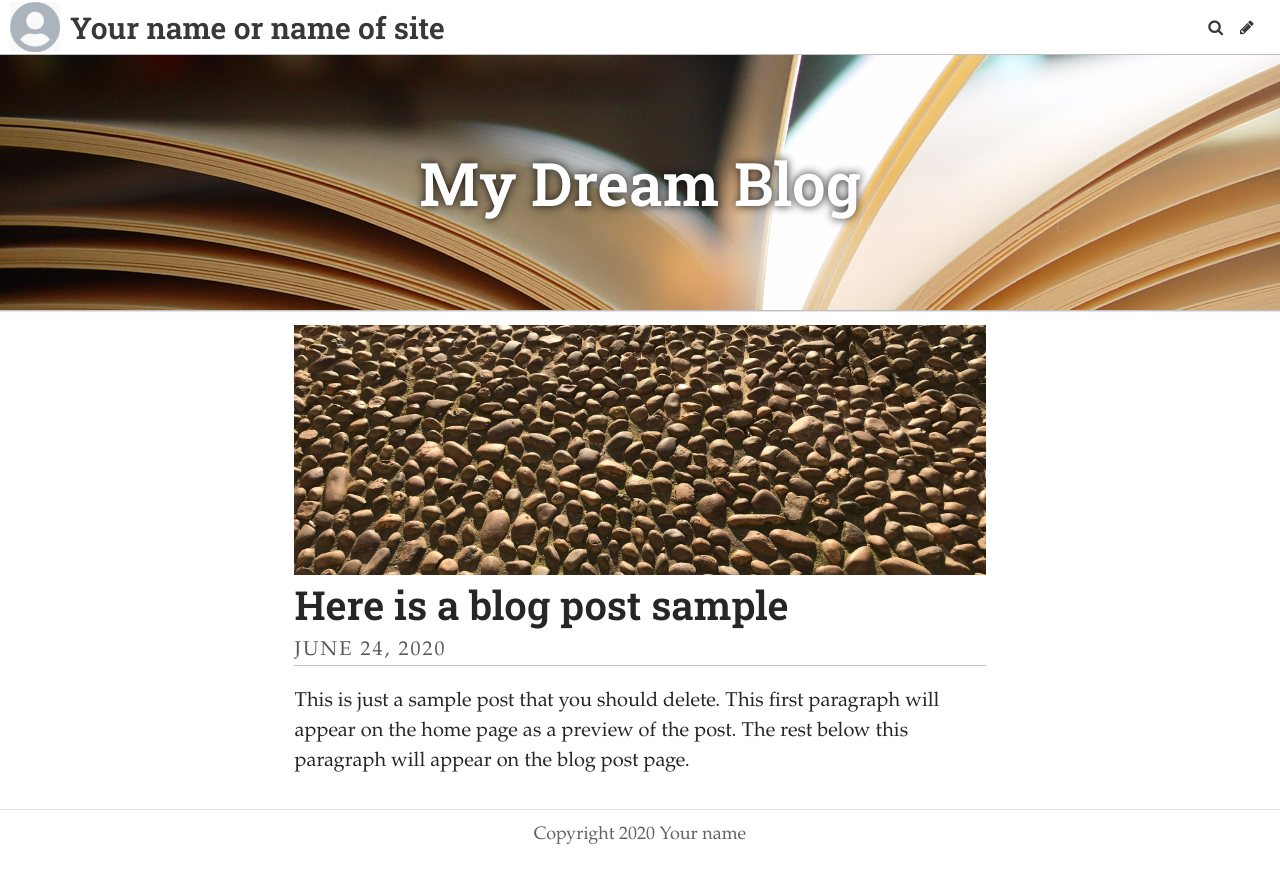
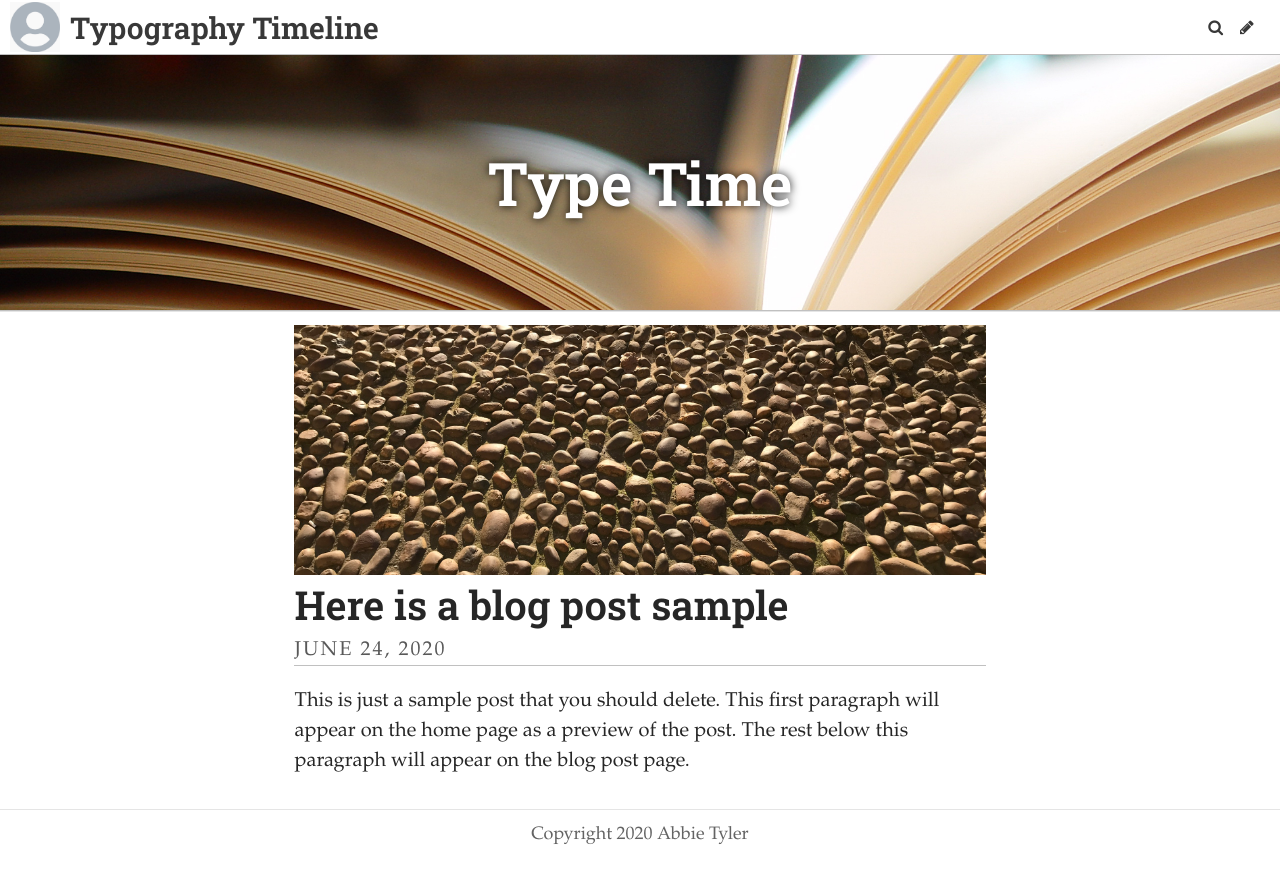
Before and after one commit to horsemad101/Typography, a Jekyll site: the page built from index.html, in a window 1280 px wide. Shown: the top 883 px of the page. Built offline with Jekyll 4.4.1, drawn with Linux system fonts in a browser that asks for light colours; some web fonts are replaced; the list of posts is cut into pages by our own code.

Commit message:
Update Settings “general”

```diff
--- a/_data/settings.yml
+++ b/_data/settings.yml
@@ -1,11 +1,11 @@
-title: Your name or name of site
-description: A website with a blog
-header_text: My Dream Blog
-footer_text: Copyright 2020 Your name
+title: Typography Timeline
+description: A website with a blog about the history of typography over the years.
+header_text: Type Time
+footer_text: Copyright 2020 Abbie Tyler
 header_feature_image: ../uploads/pages.jpg
-bannerheight: "20vmax"
-gridlayout: false
+bannerheight: 20vmax
 logo: /uploads/logo.jpg
 favicon: /uploads/favicon.ico
+gridlayout: false
+fixednavbar: false
 upzoom: true
-fixednavbar: false
```
